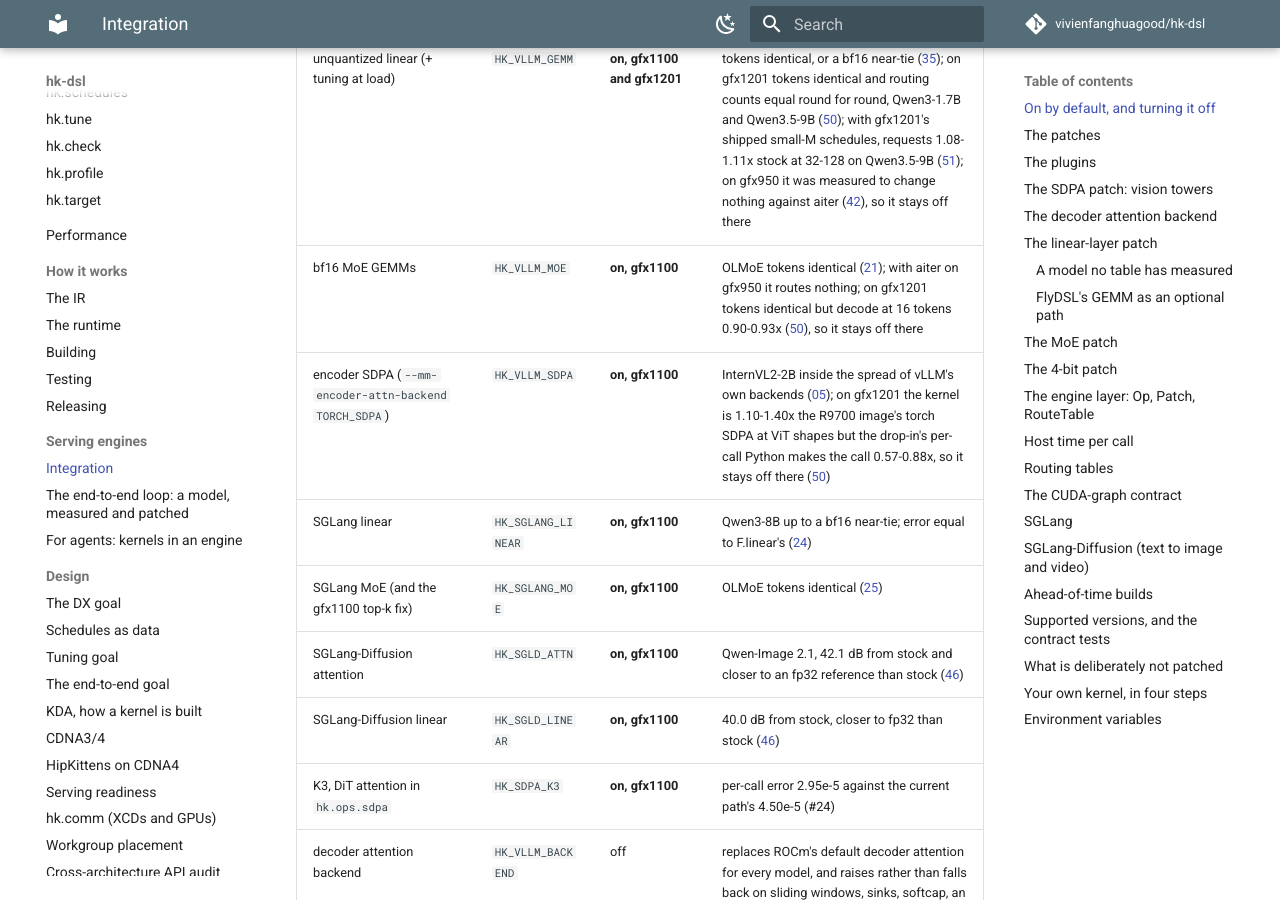
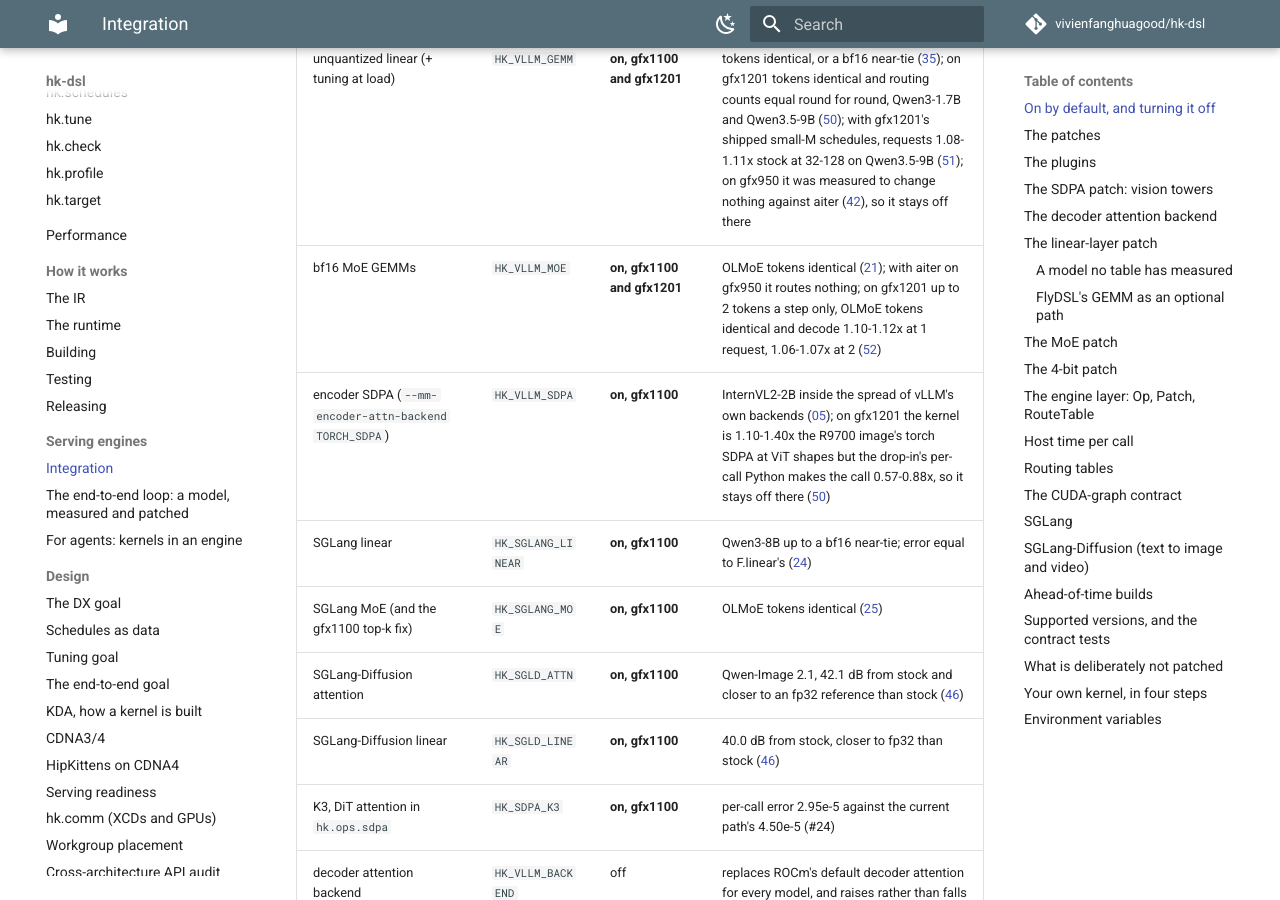
Before and after one commit to vivienfanghuagood/hk-dsl, an MkDocs documentation site: the page built from docs/integration.md, in a window 1280 px wide and 900 px high, scrolled down 1599 px. Built offline with MkDocs 1.6.1 and Material for MkDocs 9.7.7, drawn with Linux system fonts in a browser that asks for light colours; comment, search, counter and statistics services are not loaded; some of the changed text lies outside the part shown.

Commit message:
docs: chapter 52 -- gfx1201's MoE GEMM at the roofline, and vllm_moe on there up to 2 tokens
History index row; integration.md's routes table, the patch's description
and the env table.

Co-Authored-By: Claude <noreply@anthropic.com>

```diff
--- a/docs/integration.md
+++ b/docs/integration.md
@@ -48,7 +48,7 @@ and which rule decided.
 | K1, MoE a8w4 (DeepSeek-V4.1), M >= 2560 (`MIN_M`) | `HK_VLLM_MOE_A8W4` | **on, gfx950** | error vs fp32 3.5-6.3e-3 against AITER's 0.97-2.1e-2 on real layers; GSM8K 94.92% (B1) |
 | AWQ 4-bit linear | `HK_VLLM_INT4` | **on, gfx1100, gfx950 and gfx1201** | greedy tokens identical to stock's, Qwen3-8B/14B-AWQ ([22](history/22-int4.md), [42](history/42-mi355x-in-the-engine.md)); on gfx1201 Qwen3-8B-AWQ, decode 2.5-4.5x ([50](history/50-gfx1201-in-vllm.md)) |
 | unquantized linear (+ tuning at load) | `HK_VLLM_GEMM` | **on, gfx1100 and gfx1201** | tokens identical, or a bf16 near-tie ([35](history/35-any-model.md)); on gfx1201 tokens identical and routing counts equal round for round, Qwen3-1.7B and Qwen3.5-9B ([50](history/50-gfx1201-in-vllm.md)); with gfx1201's shipped small-M schedules, requests 1.08-1.11x stock at 32-128 on Qwen3.5-9B ([51](history/51-gfx1201-small-m-gemm.md)); on gfx950 it was measured to change nothing against aiter ([42](history/42-mi355x-in-the-engine.md)), so it stays off there |
-| bf16 MoE GEMMs | `HK_VLLM_MOE` | **on, gfx1100** | OLMoE tokens identical ([21](history/21-moe.md)); with aiter on gfx950 it routes nothing; on gfx1201 tokens identical but decode at 16 tokens 0.90-0.93x ([50](history/50-gfx1201-in-vllm.md)), so it stays off there |
+| bf16 MoE GEMMs | `HK_VLLM_MOE` | **on, gfx1100 and gfx1201** | OLMoE tokens identical ([21](history/21-moe.md)); with aiter on gfx950 it routes nothing; on gfx1201 up to 2 tokens a step only, OLMoE tokens identical and decode 1.10-1.12x at 1 request, 1.06-1.07x at 2 ([52](history/52-gfx1201-moe-at-the-roofline.md)) |
 | encoder SDPA (`--mm-encoder-attn-backend TORCH_SDPA`) | `HK_VLLM_SDPA` | **on, gfx1100** | InternVL2-2B inside the spread of vLLM's own backends ([05](history/05-phase-6-torch-ops.md)); on gfx1201 the kernel is 1.10-1.40x the R9700 image's torch SDPA at ViT shapes but the drop-in's per-call Python makes the call 0.57-0.88x, so it stays off there ([50](history/50-gfx1201-in-vllm.md)) |
 | SGLang linear | `HK_SGLANG_LINEAR` | **on, gfx1100** | Qwen3-8B up to a bf16 near-tie; error equal to F.linear's ([24](history/24-sglang.md)) |
 | SGLang MoE (and the gfx1100 top-k fix) | `HK_SGLANG_MOE` | **on, gfx1100** | OLMoE tokens identical ([25](history/25-sglang-moe.md)) |
@@ -125,7 +125,7 @@ first compile in each process prints one line:
 | SDPA drop-in | `vllm.py`, `sglang.py`, `_common.py` | `F.scaled_dot_product_attention`, rebound by identity | `HK_VLLM_SDPA` (on, gfx1100); `apply()` in-process |
 | decoder attention backend | `vllm_backend.py` | vLLM's `TRITON_ATTN` backend slot | `HK_VLLM_BACKEND=1` (off) |
 | linear layers | `vllm_gemm.py` | `dispatch_unquantized_gemm`, rebound by identity | `HK_VLLM_GEMM` (on, gfx1100 and gfx1201) |
-| MoE GEMMs | `vllm_moe.py` | `invoke_fused_moe_triton_kernel` and `try_get_optimal_moe_config`, rebound by identity | `HK_VLLM_MOE` (on, gfx1100) |
+| MoE GEMMs | `vllm_moe.py` | `invoke_fused_moe_triton_kernel` and `try_get_optimal_moe_config`, rebound by identity | `HK_VLLM_MOE` (on, gfx1100 and gfx1201) |
 | AWQ linear layers | `vllm_int4.py` | `AutoAWQLinearMethod.process_weights_after_loading` and `.apply` | `HK_VLLM_INT4` (on) |
 | MXFP8 linear layers (K2) | `vllm_mxfp8.py` | `RocmDotScaledMxfp8LinearKernel.process_weights_after_loading` and `.apply_weights` | `HK_VLLM_MXFP8` (on, gfx950) |
 | MXFP4 MoE, a8w4 (K1) | `vllm_moe_a8w4.py` | `aiter.fused_moe.fused_moe`, with its signature | `HK_VLLM_MOE_A8W4` (on, gfx950) |
@@ -493,7 +493,11 @@ then makes each of the layer's two GEMMs one call of
 `try_get_optimal_moe_config` that sizes the sort's blocks, by identity in
 every vLLM module that imported them:
 - **Up to `BLOCK16_MAX_TOKENS` (256) tokens a step**, the config asks for
-  16-row blocks and hk's GEMM (`hk.ops.moe`) runs both GEMMs.
+  16-row blocks and hk's GEMM (`hk.ops.moe`) runs both GEMMs. An arch can
+  have its own limit (`BLOCK16_MAX_TOKENS_AT`): gfx1201's is 2, where vLLM
+  skips the sort and hk streams the few chosen experts faster than Triton;
+  from there Triton's kernel streams them at GDDR6's rate too
+  ([52](history/52-gfx1201-moe-at-the-roofline.md)).
 - **Above that, or for a quantized, biased or otherwise untaken GEMM**,
   vLLM's own kernel runs.
 
@@ -1002,7 +1006,7 @@ spelled:
 | `HK_VLLM_BACKEND` | `_vllm_plugin.py` | register the decoder attention backend (default off); a value other than `1`/`on`/`yes`/`true` names the slot |
 | `HK_VLLM_BACKEND_SLOT` | `vllm_backend.py` | the `AttentionBackendEnum` member to register over (default `TRITON_ATTN`) |
 | `HK_VLLM_GEMM` | `_vllm_plugin.py` | route the unquantized linear layers (default on, gfx1100 and gfx1201) |
-| `HK_VLLM_MOE` | `_vllm_plugin.py` | route the bf16 MoE GEMMs up to 256 tokens a step (default on, gfx1100) |
+| `HK_VLLM_MOE` | `_vllm_plugin.py` | route the bf16 MoE GEMMs up to 256 tokens a step (2 on gfx1201; default on, gfx1100 and gfx1201) |
 | `HK_VLLM_INT4` | `_vllm_plugin.py` | route AWQ linear layers' fp16/bf16 batches up to 64 tokens (default on) |
 | `HK_VLLM_MXFP8` | `_vllm_plugin.py` | K2: block-scaled MXFP8 linear layers at M >= 2048, two shapes from their own M (`vllm_mxfp8.MIN_M_NK`), six with measured M ranges below that (`vllm_mxfp8.RANGES`) (default on, gfx950) |
 | `HK_MXFP8_ANY` | `vllm_mxfp8.py` | `1`: K2 takes any (N, K) of whole tiles, not only the measured TP2 shapes (default off) |
```
Also changed, not shown: docs/history/52-gfx1201-moe-at-the-roofline.md (added, +72 -0 lines), docs/history/README.md (+1 -0 lines).
